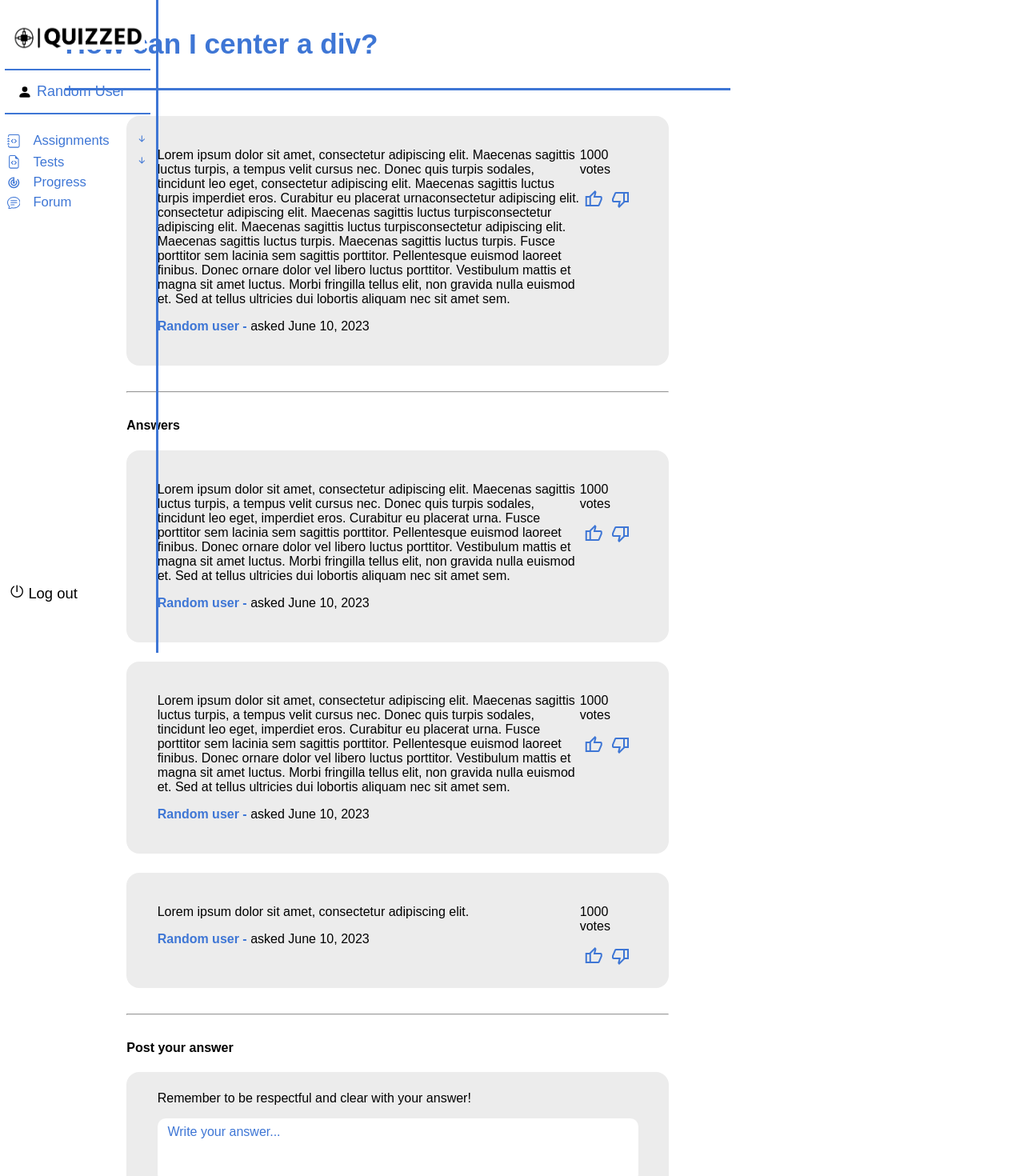
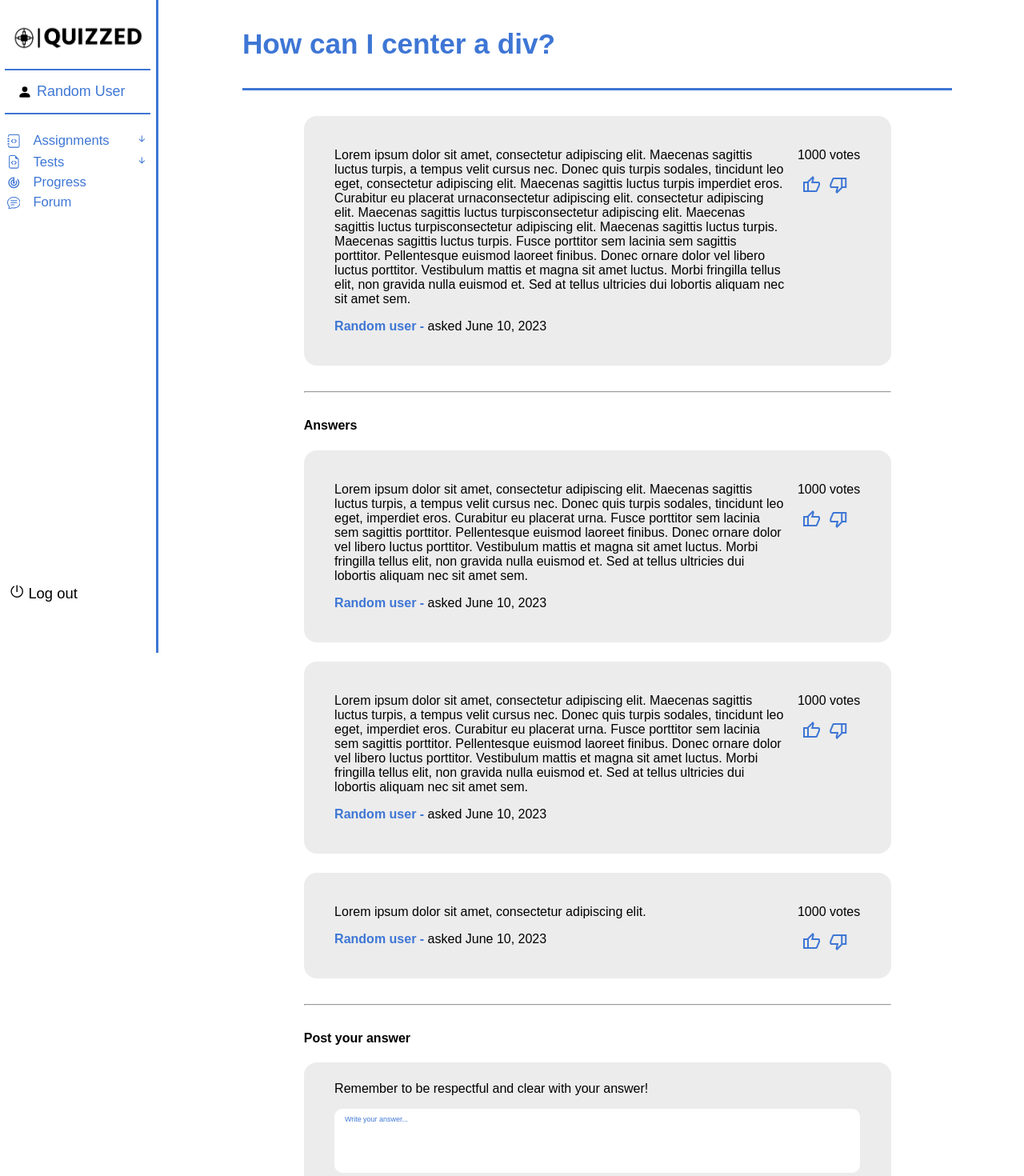
Before and after one commit to MartinezNicanor/IT1E-period-4, a React (Create React App) app: page /question/1 in a window 1280 px wide. Shown: the top 1470 px of the page at 80% size. Built offline with nearby package versions, Linux system fonts and the light colour scheme; the HTML template or start-up script is replaced by a standard one.

Commit message:
Fixed textarea styling and placed container in the grid

```diff
--- a/src/pages/forum/Question.css
+++ b/src/pages/forum/Question.css
@@ -1,3 +1,8 @@
+.questionGrid {
+    grid-column: 3/13;
+    padding: 0 7vw;
+}
+
 .questionContainer {
     padding: 4vh 6vw;
 }
@@ -30,7 +35,7 @@ hr {
 
 .answerForm textarea::placeholder {
     color: #3E76D5;
-    font-size: 1rem;
+    font-size: 0.7vw;
 }
 
 .answerForm button {
--- a/src/pages/forum/Question.js
+++ b/src/pages/forum/Question.js
@@ -31,7 +31,7 @@ const Question = () => {
     ]
 
     return (
-        <div>
+        <div className="questionGrid">
             <Header title={question.title} />
             <div className="questionContainer">
                 <div className="question">
```
